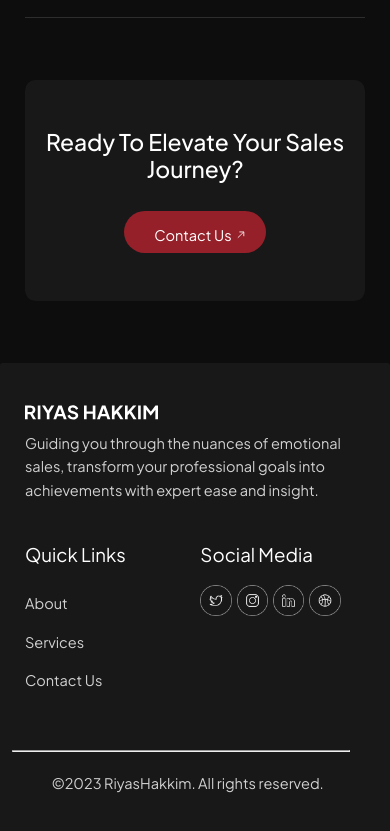
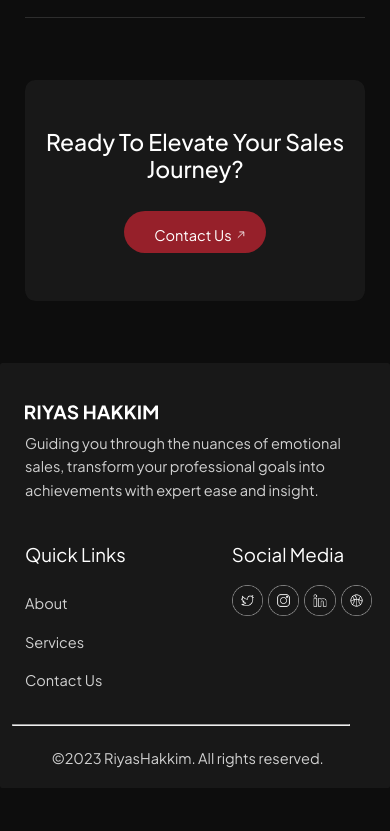
Before and after one commit to lazim-mv/riyasHakkim, a Next.js app: page / in a window 390 px wide. Shown: the part 5142-5973 px from the top of the page. After the commit the page ends 5930 px from the top, so only its background shows below. Built offline with nearby package versions, Linux system fonts and the light colour scheme.

Commit message:
v0.0.1 mobileLanding

```diff
--- a/src/app/globals.css
+++ b/src/app/globals.css
@@ -1107,17 +1107,20 @@
     margin-top: var(--mobileContainerMarginTop);
     padding: var(--mobileContainerPadding);
     width: 100vw;
-    grid-template-rows: 1fr 1fr 1fr;
+    grid-template-rows: 1fr 1fr 16.53333333333333vw;
+    grid-template-columns: 45vw 45vw;
     gap: 8vw;
   }
 
   .footerLogo {
-    grid-column: 100vw;
-    grid-row: 1;
+    grid-column: 1/3;
+    grid-row: 1/1;
     margin-top: 10.666666666666668vw;
   }
 
   .footerLogo img{
+    /* grid-column: 1/3;
+    grid-row: 2/2; */
     width: 34vw;
     height: 4vw;
   }
@@ -1127,7 +1130,6 @@
   }
 
   .quickLinks{
-    grid-row: 2;
     width: 160px;
 
     display: flex;
@@ -1136,7 +1138,6 @@
   }
 
   .social{
-    grid-row: 2;
     width: 160px;
   }
 
@@ -1149,6 +1150,7 @@
   .copyRightContainer{
     grid-row: 3;
     grid-column: 100%;
+    margin-top: 0;
   }
 
   .copyRightContainer p{
```
